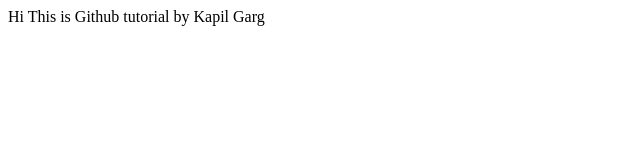
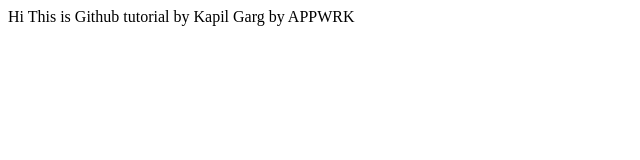
Before and after one commit to tricityitentrepreneurs/demo, a plain HTML site: page index.html in a window 1280 px wide. Shown: the whole page, without its empty margins (0-640 px from the left). Drawn offline with Linux system fonts and the light colour scheme.

Commit message:
Small changes

```diff
--- a/index.html
+++ b/index.html
@@ -4,6 +4,6 @@
 
     </head>
     <body>
-        Hi This is Github tutorial by Kapil Garg
+        Hi This is Github tutorial by Kapil Garg by APPWRK
     </body>
 </html>
```
